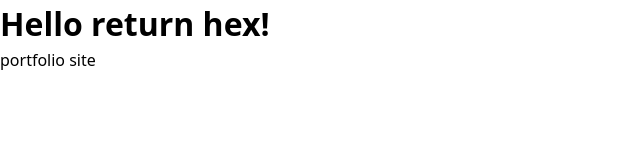
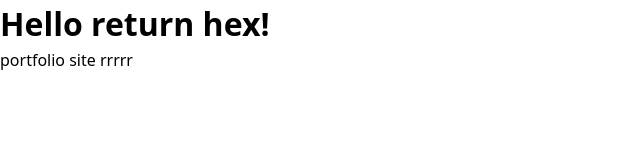
Before and after one commit to mohammadmunnamia0/HexTech-Project, a Next.js app: page / in a window 1280 px wide. Shown: the top 160 px of the page, without its empty margins (0-640 px from the left). Built offline with nearby package versions, Linux system fonts and the light colour scheme.

Commit message:
rakib branch

```diff
--- a/src/app/page.js
+++ b/src/app/page.js
@@ -2,7 +2,7 @@ export default function Home() {
   return (
     <section>
       <p className="text-[32px] font-bold">Hello return hex!</p>
-      portfolio site
+      portfolio site rrrrr
     </section>
   );
 }
```
